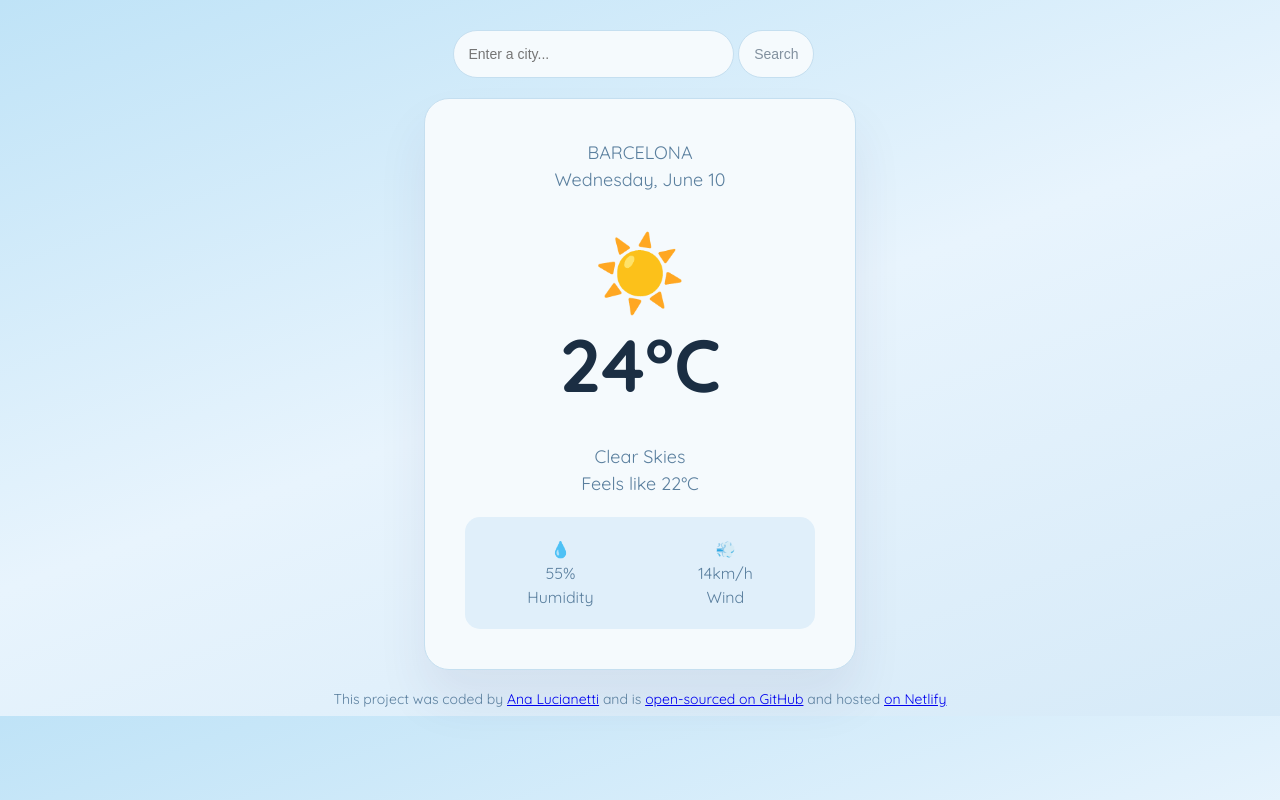
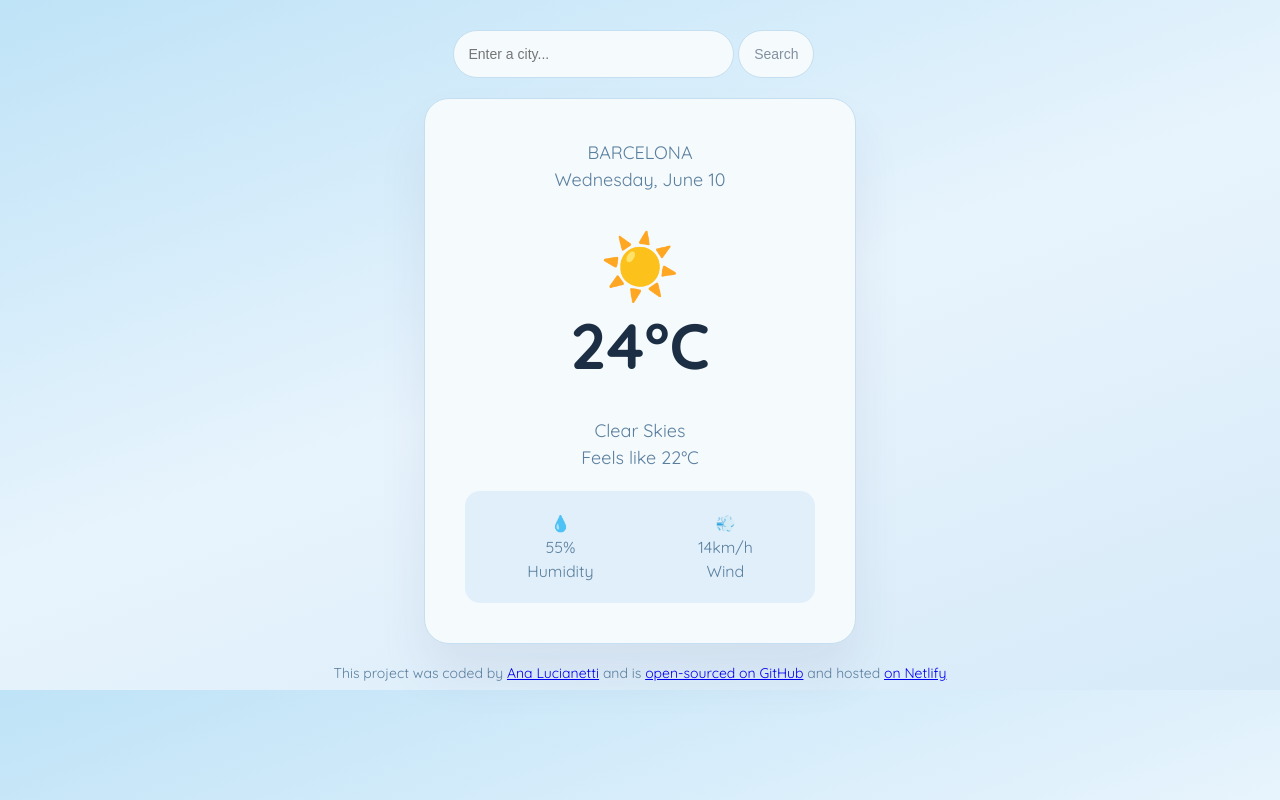
Before and after one commit to littleacls/shecodes-week7-meteo-app, a plain HTML site: page index.html in a window 1280 px wide. Drawn offline with Linux system fonts and the light colour scheme.

Commit message:
updated h1 font size

```diff
--- a/src/style.css
+++ b/src/style.css
@@ -10,7 +10,7 @@ body {
 
 h1 {
   color: #1b2e43;
-  font-size: 74px;
+  font-size: 64px;
   font-weight: 800;
   margin: 32px auto;
 }
```
